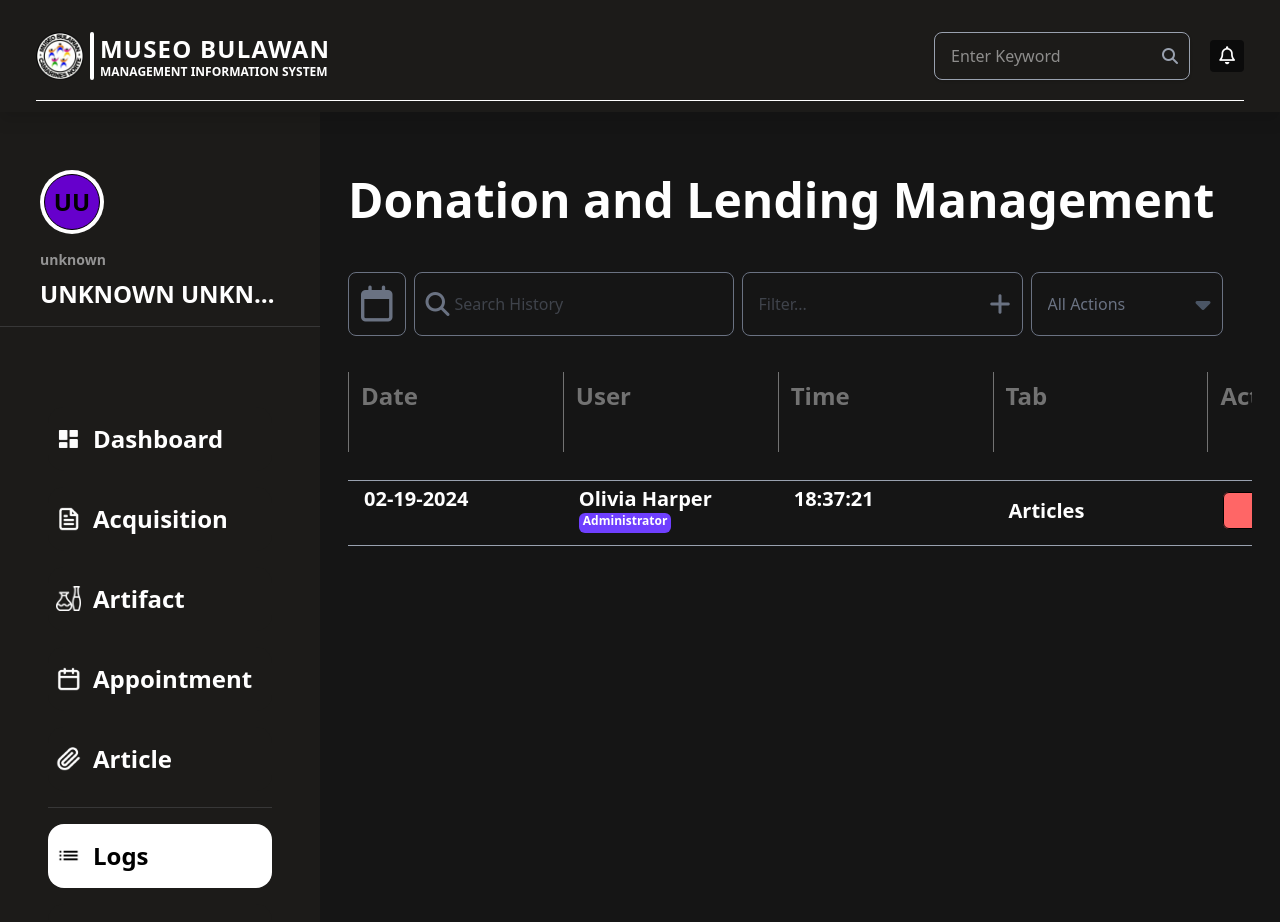
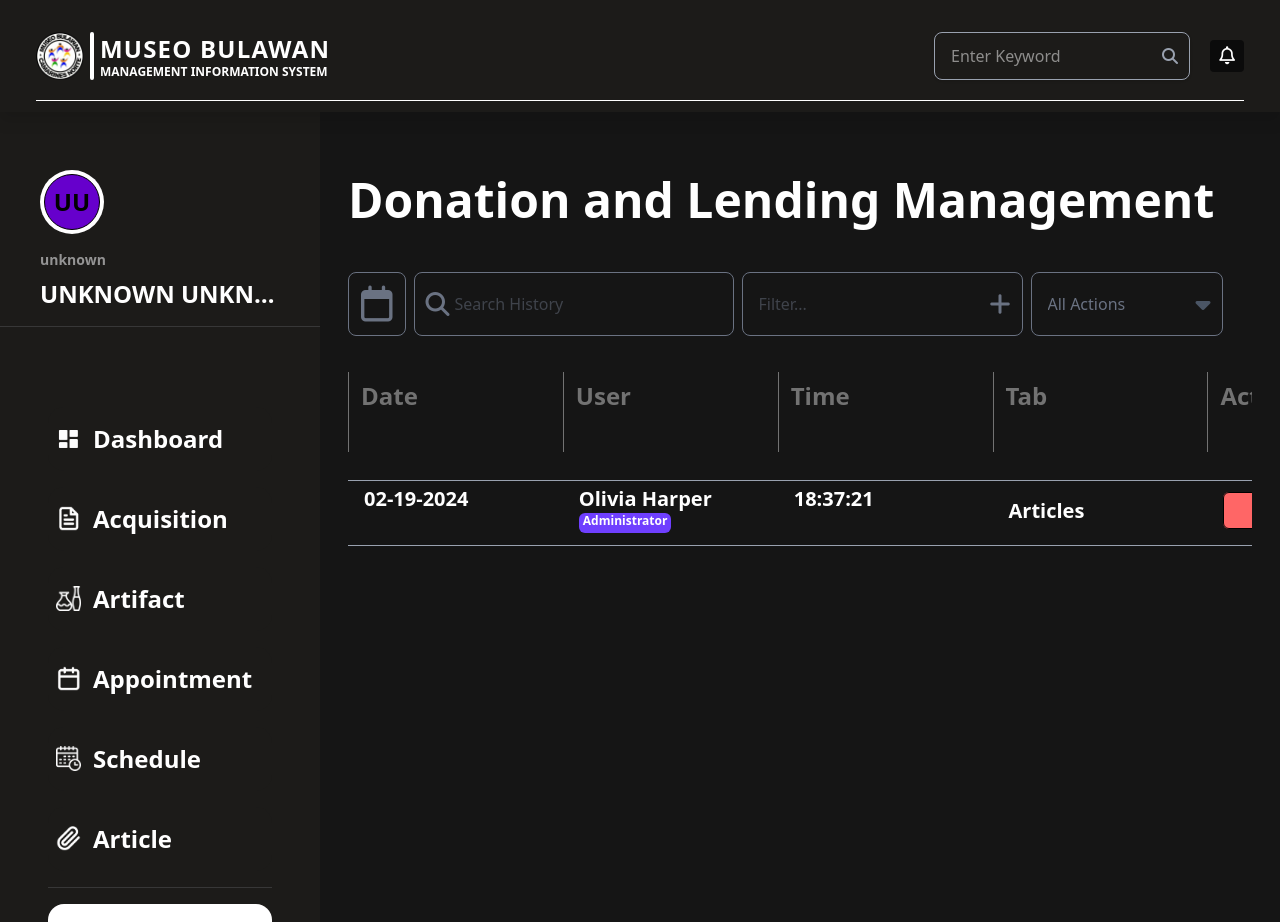
Before and after one commit to k3mosh/Museo-Bulawan-MIS, a React (Vite) app: page /admin/log in a window 1280 px wide. Shown: the top 922 px of the page. Built offline with nearby package versions, Linux system fonts and the light colour scheme; sample sign-in values are in the browser's storage; a web font is replaced by a local one.

Commit message:
commit before implementing logging features

```diff
--- a/src/components/navbar/AdminNav.jsx
+++ b/src/components/navbar/AdminNav.jsx
@@ -1,34 +1,47 @@
-import React from 'react';
-import { useState } from 'react';
-import { NavLink, useNavigate } from 'react-router-dom';
-import { jwtDecode } from 'jwt-decode';
-import axios from 'axios';
-import ConfirmationModal from '../modals/ConfirmationModal';
+import React from 'react'
+import { useState } from 'react'
+import { NavLink, useNavigate } from 'react-router-dom'
+import { jwtDecode } from 'jwt-decode'
+import axios from 'axios'
+import ConfirmationModal from '../modals/ConfirmationModal'
+
+import dashboard_ico from '../../../src/assets/dashboard_icon.png';
+import donation_ico from '../../../src/assets/donation.png'
+import artifact_ico from '../../../src/assets/artifact.png'
+import appointment_ico from '../../../src/assets/appointment.png'
+import article_ico from '../../../src/assets/article.png'
+import logs_ico from '../../../src/assets/list.png'
+import user_ico from '../../../src/assets/User.png'
+import logout_ico from'../../../src/assets/logout.png'
+import schedule_ico from '../../../src/assets/schedule.png'
+
 
 const AdminNav = () => {
-  const navigate = useNavigate();
-  const linkClasses = "w-fit sm:w-full h-fit py-4 flex flex-row justify-start bg-[#1C1B19] items-center gap-3 rounded-2xl p-2 h-[60px] cursor-pointer";
-  const activeClasses = "bg-white text-black";
-  const [showConfirmation, setConfirmation] = useState(false);
+  const navigate = useNavigate()
+  const linkClasses =
+    'w-fit sm:w-full h-fit py-4 flex flex-row justify-start bg-[#1C1B19] items-center gap-3 rounded-2xl p-2 h-[60px] cursor-pointer'
+  const activeClasses = 'bg-white text-black'
+  const [showConfirmation, setConfirmation] = useState(false)
 
   const handleConfirmation = (result) => {
-      setConfirmation(false);
-      console.log('User confirmed?', result);
-      if(result == true){
-        handleLogout();
+    setConfirmation(false)
+    console.log('User confirmed?', result)
+    if (result == true) {
+      handleLogout()
     }
-    };
+  }
 
   const handleLogout = async () => {
-      const token = localStorage.getItem('token');
+    const token = localStorage.getItem('token')
     if (!token) {
-        console.error('No token found');
-        navigate('/login');
-        return;
+      console.error('No token found')
+      navigate('/login')
+      return
     }
 
     try {
-        document.cookie = 'fallback_token=; Max-Age=0; path=/; domain=' + window.location.hostname;
+      document.cookie =
+        'fallback_token=; Max-Age=0; path=/; domain=' + window.location.hostname
 
       await axios.post(
         'http://localhost:5000/api/auth/logout',
@@ -37,82 +50,134 @@ const AdminNav = () => {
           headers: { Authorization: `Bearer ${token}` },
           withCredentials: true,
         }
-        );
+      )
     } catch (error) {
-        console.error('Logout error:', error.response ? error.response.data : error.message);
+      console.error(
+        'Logout error:',
+        error.response ? error.response.data : error.message
+      )
     } finally {
-        localStorage.clear();
-        navigate('/login');
+      localStorage.clear()
+      navigate('/login')
     }
-    };
+  }
 
-
-  const token = localStorage.getItem('token');
-  let role = 'unknown', first_name = 'unknown', last_name = 'unknown', position = 'unknown';
+  const token = localStorage.getItem('token')
+  let role = 'unknown',
+    first_name = 'unknown',
+    last_name = 'unknown',
+    position = 'unknown'
 
   if (token) {
     try {
-      const decodedToken = jwtDecode(token);
-      role = decodedToken.role || 'unknown';
-      first_name = decodedToken.first_name || 'unknown';
-      last_name = decodedToken.last_name || 'unknown';
-      position = decodedToken.position || 'unknown';
+      const decodedToken = jwtDecode(token)
+      role = decodedToken.role || 'unknown'
+      first_name = decodedToken.first_name || 'unknown'
+      last_name = decodedToken.last_name || 'unknown'
+      position = decodedToken.position || 'unknown'
     } catch (error) {
-      console.error('Error decoding token:', error);
+      console.error('Error decoding token:', error)
     }
   }
 
-  const firstInitial = first_name.charAt(0).toUpperCase();
-  const lastInitial = last_name.charAt(0).toUpperCase();
+  const firstInitial = first_name.charAt(0).toUpperCase()
+  const lastInitial = last_name.charAt(0).toUpperCase()
 
   const colorMap = {
-    A: "#FF6666", B: "#FF9933", C: "#FFD700", D: "#66CC66", E: "#0099CC",
-    F: "#9933CC", G: "#FF3399", H: "#6666FF", I: "#00CC99", J: "#FF6600",
-    K: "#3399FF", L: "#FF3366", M: "#33CC33", N: "#FFCC00", O: "#336699",
-    P: "#990000", Q: "#FF6699", R: "#666600", S: "#669900", T: "#009999",
-    U: "#6600CC", V: "#CC3300", W: "#99CC00", X: "#9966FF", Y: "#FF0000",
-    Z: "#33CCCC"
-  };
+    A: '#FF6666',
+    B: '#FF9933',
+    C: '#FFD700',
+    D: '#66CC66',
+    E: '#0099CC',
+    F: '#9933CC',
+    G: '#FF3399',
+    H: '#6666FF',
+    I: '#00CC99',
+    J: '#FF6600',
+    K: '#3399FF',
+    L: '#FF3366',
+    M: '#33CC33',
+    N: '#FFCC00',
+    O: '#336699',
+    P: '#990000',
+    Q: '#FF6699',
+    R: '#666600',
+    S: '#669900',
+    T: '#009999',
+    U: '#6600CC',
+    V: '#CC3300',
+    W: '#99CC00',
+    X: '#9966FF',
+    Y: '#FF0000',
+    Z: '#33CCCC',
+  }
 
-  const bgColor = colorMap[firstInitial] || "#FFFFFF";
+  const bgColor = colorMap[firstInitial] || '#FFFFFF'
 
   return (
     <>
-        {showConfirmation && (<ConfirmationModal title="Logout?" description="You are about to log out. All unsaved modifications will be permanently lost." icon="info" onClose={handleConfirmation} />)}
+      {showConfirmation && (
+        <ConfirmationModal
+          title="Logout?"
+          description="You are about to log out. All unsaved modifications will be permanently lost."
+          icon="info"
+          onClose={handleConfirmation}
+        />
+      )}
 
-    <div  className='bg-[#1C1B19]   min-h-full gap-y-10 justify-around w-fit sm:min-w-[20rem] flex flex-col items-center'>
-
-      <div className=' w-full h-fit flex flex-col gap-y-[5rem]'>
-
-        <div className=' relative group w-full py-4 h-fit flex justify-center items-end border-b-1 border-[#373737]'>
+      <div className="bg-[#1C1B19]   min-h-full gap-y-10 justify-around w-fit sm:min-w-[20rem] flex flex-col items-center">
+        <div className=" w-full h-fit flex flex-col gap-y-[5rem]">
+          <div className=" relative group w-full py-4 h-fit flex justify-center items-end border-b-1 border-[#373737]">
             <div className="absolute group-hover:flex-col left-full ml-2 hidden group-hover:flex bg-gray-800 sm:text-transparent sm:bg-transparent text-white text-2xl rounded py-1 px-2 w-max">
-                  <span className='text-sm font-semibold sm:text-transparent text-[#949494]'>{position}</span>
+              <span className="text-sm font-semibold sm:text-transparent text-[#949494]">
+                {position}
+              </span>
               <span>
                 {first_name.toUpperCase()}&nbsp;{last_name.toUpperCase()}
               </span>
             </div>
-          <div className='sm:w-[15rem] flex flex-col justify-end gap-y-4 h-fit'>
-            <div className='w-[4rem] h-[4rem] rounded-full flex items-center justify-center bg-white'>
-              <div className='w-[3.5rem] h-[3.5rem] flex items-center justify-center rounded-full border-1 'style={{ backgroundColor: bgColor }}>
-                <span className='text-2xl font-semibold'>{firstInitial}{lastInitial}</span>
+            <div className="sm:w-[15rem] flex flex-col justify-end gap-y-4 h-fit">
+              <div className="w-[4rem] h-[4rem] rounded-full flex items-center justify-center bg-white">
+                <div
+                  className="w-[3.5rem] h-[3.5rem] flex items-center justify-center rounded-full border-1 "
+                  style={{ backgroundColor: bgColor }}
+                >
+                  <span className="text-2xl font-semibold">
+                    {firstInitial}
+                    {lastInitial}
+                  </span>
                 </div>
               </div>
-            <div className='w-full hidden sm:flex h-fit flex-col gap-y-2'>
-              <span className='text-sm font-semibold text-[#949494]'>{position}</span>
-              <span className='text-2xl max-w-full font-bold text-white whitespace-nowrap truncate'>{first_name.toUpperCase()}&nbsp;{last_name.toUpperCase()}</span>
+              <div className="w-full hidden sm:flex h-fit flex-col gap-y-2">
+                <span className="text-sm font-semibold text-[#949494]">
+                  {position}
+                </span>
+                <span className="text-2xl max-w-full font-bold text-white whitespace-nowrap truncate">
+                  {first_name.toUpperCase()}&nbsp;{last_name.toUpperCase()}
+                </span>
+              </div>
+            </div>
           </div>
 
-          </div>
-
-        </div>
-
-
-        <div className='h-auto px-4 sm:px-12 min-h-[40rem] w-fit sm:w-full font-hind-kochi text-2xl font-bold flex flex-col gap-y-4'>
-          <NavLink to="/admin/dashboard" className={({ isActive }) => `relative group ${linkClasses} ${isActive ? activeClasses : "text-white"}`}>
+          <div className="h-auto px-4 sm:px-12 min-h-[40rem] w-fit sm:w-full font-hind-kochi text-2xl font-bold flex flex-col gap-y-4">
+            <NavLink
+              to="/admin/dashboard"
+              className={({ isActive }) =>
+                `relative group ${linkClasses} ${
+                  isActive ? activeClasses : 'text-white'
+                }`
+              }
+            >
               {({ isActive }) => (
                 <>
-                <img  src="/src/assets/dashboard_icon.png" alt="dashboard" className={`h-auto w-[25px] filter brightness-1 ${isActive ? "invert-1" : "invert"}`} />
-                <span className='hidden sm:block'>Dashboard</span>
+                  <img
+                    src={dashboard_ico}
+                    alt="dashboard"
+                    className={`h-auto w-[25px] filter brightness-1 ${
+                      isActive ? 'invert-1' : 'invert'
+                    }`}
+                  />
+                  <span className="hidden sm:block">Dashboard</span>
                   <span className="absolute  left-full ml-8 hidden group-hover:flex bg-gray-800 sm:text-transparent sm:bg-transparent text-white text-2xl rounded py-1 px-2 w-max">
                     Dashboard
                   </span>
@@ -120,11 +185,24 @@ const AdminNav = () => {
               )}
             </NavLink>
 
-          <NavLink to="/admin/acquisition" className={({ isActive }) => `relative group ${linkClasses} ${isActive ? activeClasses : "text-white"}`}>
+            <NavLink
+              to="/admin/acquisition"
+              className={({ isActive }) =>
+                `relative group ${linkClasses} ${
+                  isActive ? activeClasses : 'text-white'
+                }`
+              }
+            >
               {({ isActive }) => (
                 <>
-                <img src="/src/assets/donation.png" alt="donation" className={`h-auto w-[25px] filter brightness-1 ${isActive ? "invert-1" : "invert"}`} />
-                <span className='hidden sm:block'>Acquisition</span>
+                  <img
+                    src={donation_ico}
+                    alt="donation"
+                    className={`h-auto w-[25px] filter brightness-1 ${
+                      isActive ? 'invert-1' : 'invert'
+                    }`}
+                  />
+                  <span className="hidden sm:block">Acquisition</span>
                   <span className="absolute  left-full ml-8 hidden group-hover:flex bg-gray-800 sm:text-transparent sm:bg-transparent text-white text-2xl rounded py-1 px-2 w-max">
                     Acquisition
                   </span>
@@ -132,11 +210,24 @@ const AdminNav = () => {
               )}
             </NavLink>
 
-          <NavLink to="/admin/artifact" className={({ isActive }) => `relative group ${linkClasses} ${isActive ? activeClasses : "text-white"}`}>
+            <NavLink
+              to="/admin/artifact"
+              className={({ isActive }) =>
+                `relative group ${linkClasses} ${
+                  isActive ? activeClasses : 'text-white'
+                }`
+              }
+            >
               {({ isActive }) => (
                 <>
-                <img src="/src/assets/artifact.png" alt="artifact" className={`h-auto w-[25px] filter brightness-1 ${isActive ? "invert-1" : "invert"}`} />
-                <span className='hidden sm:block'>Artifact</span>
+                  <img
+                    src={artifact_ico}
+                    alt="artifact"
+                    className={`h-auto w-[25px] filter brightness-1 ${
+                      isActive ? 'invert-1' : 'invert'
+                    }`}
+                  />
+                  <span className="hidden sm:block">Artifact</span>
                   <span className="absolute  left-full ml-8 hidden group-hover:flex bg-gray-800 sm:text-transparent sm:bg-transparent text-white text-2xl rounded py-1 px-2 w-max">
                     Artifact
                   </span>
@@ -144,11 +235,24 @@ const AdminNav = () => {
               )}
             </NavLink>
 
-          <NavLink to="/admin/appointment" className={({ isActive }) => `relative group ${linkClasses} ${isActive ? activeClasses : "text-white"}`}>
+            <NavLink
+              to="/admin/appointment"
+              className={({ isActive }) =>
+                `relative group ${linkClasses} ${
+                  isActive ? activeClasses : 'text-white'
+                }`
+              }
+            >
               {({ isActive }) => (
                 <>
-                <img src="/src/assets/appointment.png" alt="appointment" className={`h-auto w-[25px] filter brightness-1 ${isActive ? "invert-1" : "invert"}`} />
-                <span className='hidden sm:block'>Appointment</span>
+                  <img
+                    src={appointment_ico}
+                    alt="appointment"
+                    className={`h-auto w-[25px] filter brightness-1 ${
+                      isActive ? 'invert-1' : 'invert'
+                    }`}
+                  />
+                  <span className="hidden sm:block">Appointment</span>
                   <span className="absolute  left-full ml-8 hidden group-hover:flex bg-gray-800 sm:text-transparent sm:bg-transparent text-white text-2xl rounded py-1 px-2 w-max">
                     Appointment
                   </span>
@@ -156,11 +260,49 @@ const AdminNav = () => {
               )}
             </NavLink>
 
-          <NavLink to="/admin/article" className={({ isActive }) => `relative group ${linkClasses} ${isActive ? activeClasses : "text-white"}`}>
+            <NavLink
+              to="/admin/schedule"
+              className={({ isActive }) =>
+                `relative group ${linkClasses} ${
+                  isActive ? activeClasses : 'text-white'
+                }`
+              }
+            >
               {({ isActive }) => (
                 <>
-                <img src="/src/assets/article.png" alt="article" className={`h-auto w-[25px] filter brightness-1 ${isActive ? "invert-1" : "invert"}`} />
-                <span className='hidden sm:block'>Article</span>
+                  <img
+                    src={schedule_ico}
+                    alt="appointment"
+                    className={`h-auto w-[25px] filter brightness-1 ${
+                      isActive ? 'invert-1' : 'invert'
+                    }`}
+                  />
+                  <span className="hidden sm:block">Schedule</span>
+                  <span className="absolute  left-full ml-8 hidden group-hover:flex bg-gray-800 sm:text-transparent sm:bg-transparent text-white text-2xl rounded py-1 px-2 w-max">
+                    Schedule
+                  </span>
+                </>
+              )}
+            </NavLink>
+
+            <NavLink
+              to="/admin/article"
+              className={({ isActive }) =>
+                `relative group ${linkClasses} ${
+                  isActive ? activeClasses : 'text-white'
+                }`
+              }
+            >
+              {({ isActive }) => (
+                <>
+                  <img
+                    src={article_ico}
+                    alt="article"
+                    className={`h-auto w-[25px] filter brightness-1 ${
+                      isActive ? 'invert-1' : 'invert'
+                    }`}
+                  />
+                  <span className="hidden sm:block">Article</span>
                   <span className="absolute  left-full ml-8 hidden group-hover:flex bg-gray-800 sm:text-transparent sm:bg-transparent text-white text-2xl rounded py-1 px-2 w-max">
                     Article
                   </span>
@@ -169,14 +311,26 @@ const AdminNav = () => {
             </NavLink>
             <h1 className="bg-[#373737] h-[1px] "></h1>
 
-          {role === "admin" && (
+            {role === 'admin' && (
               <>
-
-              <NavLink to="/admin/log" className={({ isActive }) => `relative group ${linkClasses} ${isActive ? activeClasses : "text-white"}`}>
+                <NavLink
+                  to="/admin/log"
+                  className={({ isActive }) =>
+                    `relative group ${linkClasses} ${
+                      isActive ? activeClasses : 'text-white'
+                    }`
+                  }
+                >
                   {({ isActive }) => (
                     <>
-                    <img src="/src/assets/list.png" alt="logs" className={`h-auto w-[25px] filter brightness-1 ${isActive ? "invert-1" : "invert"}`} />
-                    <span className='hidden sm:block'>Logs</span>
+                      <img
+                        src={logs_ico}
+                        alt="logs"
+                        className={`h-auto w-[25px] filter brightness-1 ${
+                          isActive ? 'invert-1' : 'invert'
+                        }`}
+                      />
+                      <span className="hidden sm:block">Logs</span>
                       <span className="absolute  left-full ml-8 hidden group-hover:flex bg-gray-800 sm:text-transparent sm:bg-transparent text-white text-2xl rounded py-1 px-2 w-max">
                         Logs
                       </span>
@@ -184,11 +338,24 @@ const AdminNav = () => {
                   )}
                 </NavLink>
 
-              <NavLink to="/admin/user" className={({ isActive }) => `relative group ${linkClasses} ${isActive ? activeClasses : "text-white"}`}>
+                <NavLink
+                  to="/admin/user"
+                  className={({ isActive }) =>
+                    `relative group ${linkClasses} ${
+                      isActive ? activeClasses : 'text-white'
+                    }`
+                  }
+                >
                   {({ isActive }) => (
                     <>
-                    <img src="/src/assets/User.png" alt="user" className={`h-auto w-[25px] filter brightness-1 ${isActive ? "invert-1" : "invert"}`} />
-                    <span className='hidden sm:block'>User</span>
+                      <img
+                        src={user_ico}
+                        alt="user"
+                        className={`h-auto w-[25px] filter brightness-1 ${
+                          isActive ? 'invert-1' : 'invert'
+                        }`}
+                      />
+                      <span className="hidden sm:block">User</span>
                       <span className="absolute  left-full ml-8 hidden group-hover:flex bg-gray-800 sm:text-transparent sm:bg-transparent text-white text-2xl rounded py-1 px-2 w-max">
                         User
                       </span>
@@ -200,17 +367,23 @@ const AdminNav = () => {
           </div>
         </div>
 
-      <button onClick={() => setConfirmation(true)}  className="relative group font-hind-kochi text-2xl font-bold w-[4rem] h-[4rem] sm:w-[14rem] flex flex-row justify-center items-center gap-3 text-white cursor-pointer hover:bg-red-900 transition rounded-2xl">
-        <img src="/src/assets/logout.png" alt="logout" className="h-auto w-[30px]" />
-        <span className='hidden sm:block'>Logout</span>
+        <button
+          onClick={() => setConfirmation(true)}
+          className="relative group font-hind-kochi text-2xl font-bold w-[4rem] h-[4rem] sm:w-[14rem] flex flex-row justify-center items-center gap-3 text-white cursor-pointer hover:bg-red-900 transition rounded-2xl"
+        >
+          <img
+            src={logout_ico}
+            alt="logout"
+            className="h-auto w-[30px]"
+          />
+          <span className="hidden sm:block">Logout</span>
           <span className="absolute  left-full ml-8 hidden group-hover:flex bg-gray-800 sm:text-transparent sm:bg-transparent text-white text-2xl rounded py-1 px-2 w-max">
             Logout
           </span>
         </button>
       </div>
     </>
+  )
+}
 
-  );
-};
-
-export default AdminNav;
+export default AdminNav
--- /dev/null
+++ b/src/pages/admin/Schedule.jsx
@@ -0,0 +1,25 @@
+
+import React from 'react'
+import AdminNav from '../../components/navbar/AdminNav'
+
+const Schedule = () => {
+  return (
+    <>
+      <div className='w-screen min-h-[79.8rem] h-screen bg-[#F0F0F0] select-none flex pt-[7rem]'>
+        <div className='bg-[#1C1B19] w-auto min-h-full h-full min-w-[6rem] sm:min-w-auto'>
+          <AdminNav />
+        </div>
+
+        <div className='w-full bg-white min-h-full h-full flex flex-col gap-y-10 px-7 pb-7 pt-[4rem] overflow-scroll'>
+
+
+
+
+        </div>
+
+      </div>
+    </>
+  )
+}
+
+export default Schedule
--- a/src/utils/route/AdminRoutes.jsx
+++ b/src/utils/route/AdminRoutes.jsx
@@ -8,6 +8,7 @@ import Artifact from "../../pages/admin/Artifact"
 import Dashboard from "../../pages/admin/Dashboard"
 import Log from "../../pages/admin/Log"
 import User from "../../pages/admin/User"
+import Schedule from '../../pages/admin/Schedule';
 
 const AdminRoutes = [
 
@@ -19,7 +20,9 @@ const AdminRoutes = [
     { path: 'article', element: <Article /> },
     { path: 'artifact', element: <Artifact /> },
     { path: 'log', element: <Log /> },
-    { path: 'user', element: <User /> }
+    { path: 'user', element: <User /> },
+    { path: 'schedule', element: <Schedule /> }
+
 
 ]
 
```
Also changed, not shown: src/utils/controller/invitationController.js (+5 -17 lines), src/assets/schedule.png (added). Lines whose indentation alone changed are shown as unchanged.
